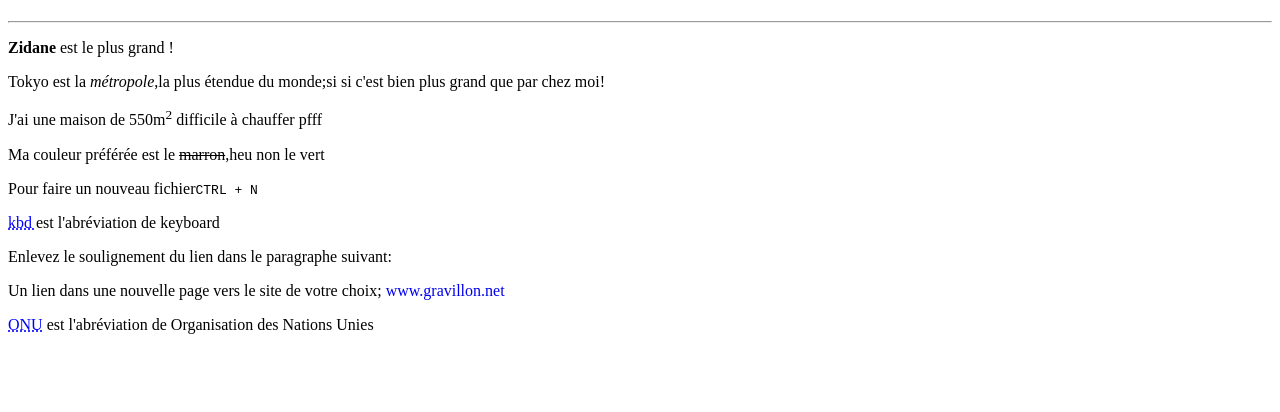
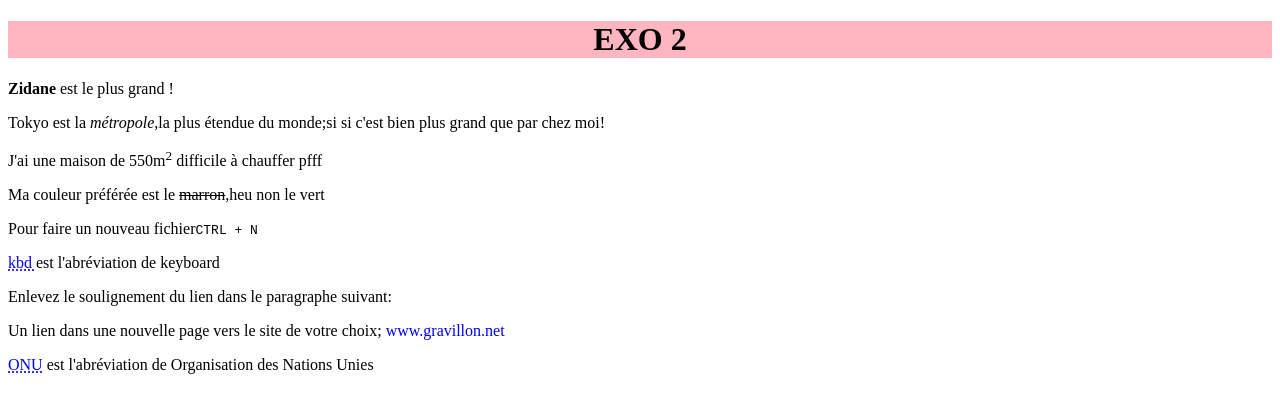
Before and after one commit to fatimachine/premierSITE, a plain HTML site: page exos/02_exo.html in a window 1280 px wide. Drawn offline with Linux system fonts and the light colour scheme.

Commit message:
exos feuille de style

```diff
--- /dev/null
+++ b/exos/01_style.css
@@ -0,0 +1,6 @@
+/* Ma première feuille de style */
+
+body {
+    font-family: 'Courier New', Courier, monospace;
+    background-color: blueviolet;
+}
--- a/exos/02_exo.html
+++ b/exos/02_exo.html
@@ -9,6 +9,11 @@
 
     <title>EXO 2</title>
  <style>
+     h1 {
+         text-align: center;
+         background-color: lightpink;
+         /* width: 50%; */
+     }
 
      abbr {
          color:blue
@@ -21,21 +26,11 @@
 </head>
 
 <body>
-    <header>
-        <h1><title>EXO 2</title> </h1>
-    </header>
-
-    <hr>
 
 
 
+            <h1>EXO 2 </h1>
 
-<main>
-
-
-
-    <section>
-        <div>
             <p><strong>Zidane</strong> est le plus grand !</p>
             <p>Tokyo est la <em>métropole</em>,la plus étendue du monde;si si c'est bien plus grand que par chez moi!</p>
             <p>J'ai une maison de 550m<sup>2</sup> difficile à chauffer pfff</p>
@@ -46,13 +41,6 @@
             <p>Un lien dans une nouvelle page vers le site de votre choix; <a href="http://gravillon.net/" target="_blank" title="le site de gravillon">www.gravillon.net</a> </p>
             <p><abbr title="ONU">ONU</abbr> est l'abréviation de Organisation des Nations Unies</p>
 
-        </div>
 
-    </section>
-
-
-
-
-</main>
 </body>
 </html>
```
Also changed, not shown: exos/01_exo.html (+6 -0 lines).
